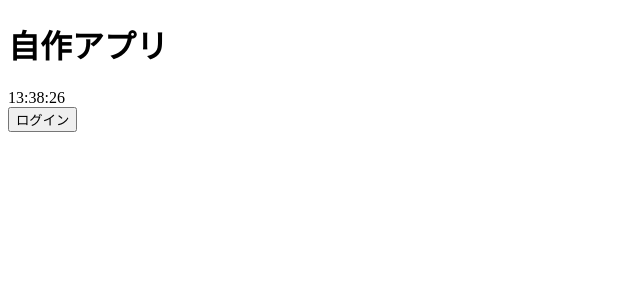
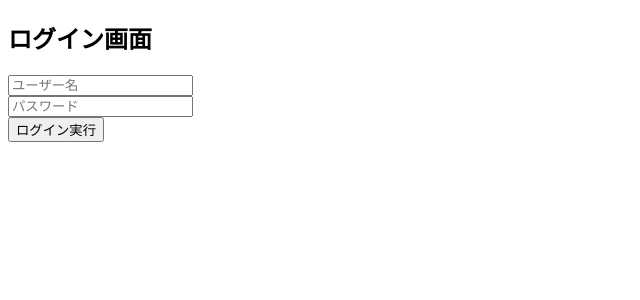
Before and after one commit to Nakahota/practice_TypeScript, a React (Vite) app: page /login in a window 1280 px wide. Shown: the top 300 px of the page, without its empty margins (0-640 px from the left). Built offline with nearby package versions, Linux system fonts and the light colour scheme.

Commit message:
【実装】コミット忘れの対応

```diff
--- a/package.json
+++ b/package.json
@@ -22,7 +22,7 @@
     "express": "^5.2.1",
     "react": "^19.2.7",
     "react-dom": "^19.2.7",
-    "react-router-dom": "^7.17.0"
+    "react-router-dom": "^7.18.0"
   },
   "main": "index.js",
   "keywords": [],
--- a/src/App.tsx
+++ b/src/App.tsx
@@ -1,10 +1,12 @@
 import { useEffect, useState } from "react";
+import { Routes, Route } from "react-router-dom";
+
 import MainPage from "./pages/MainPage";
 import LoginPage from "./pages/LoginPage";
+import DashBoardPage from "./pages/DashBoardPage";
 
 function App() {
   const [time, setTime] = useState("");
-  const [isLoginPage, setIsLoginPage] = useState(false);
 
   useEffect(() => {
     const updateClock = () => {
@@ -24,15 +26,23 @@ function App() {
     return () => clearInterval(timer);
   }, []);
 
-  if (isLoginPage) {
-    return <LoginPage />;
-  }
+  return (
+    <Routes>
+      <Route
+        path="/"
+        element={<MainPage time={time} />}
+      />
 
-  return (
-    <MainPage
-      time={time}
-      onLogin={() => setIsLoginPage(true)}
-    />
+      <Route
+        path="/login"
+        element={<LoginPage />}
+      />
+
+      <Route
+        path="/dashboard"
+        element={<DashBoardPage />}
+      />
+    </Routes>
   );
 }
 
--- a/src/features/auth/components/LoginForm.tsx
+++ b/src/features/auth/components/LoginForm.tsx
@@ -1,16 +1,31 @@
 import { useState } from "react";
 import { useAuth } from "../hooks/useAuth";
+import { useNavigate } from "react-router-dom";
 
 console.log("LoginForm描画");
 
 function LoginForm() {
+
+  const navigate = useNavigate();
+
   const [userId, setUserId] = useState("");
   const [password, setPassword] = useState("");
   const { login } = useAuth();
 
-const handleLogin = () => {
-  login(userId, password);
-};
+  const handleLogin = async () => {
+    try {
+      const result = await login(
+        userId,
+        password
+      );
+
+      navigate("/dashboard");
+
+      alert("ログイン成功");
+    } catch (error) {
+      alert("ログイン失敗");
+    }
+  };
 
   return (
     <>
--- a/src/features/auth/hooks/useAuth.ts
+++ b/src/features/auth/hooks/useAuth.ts
@@ -9,7 +9,7 @@ export function useAuth() {
 
     const result = await authLogin(userId, password);
 
-    console.log(result)
+    return result;
   };
 
   return {
--- a/src/main.tsx
+++ b/src/main.tsx
@@ -1,6 +1,11 @@
 import ReactDOM from "react-dom/client";
+import { BrowserRouter } from "react-router-dom";
 import App from "./App";
 
 ReactDOM.createRoot(
   document.getElementById("root")!
-).render(<App />);
+).render(
+  <BrowserRouter>
+    <App />
+  </BrowserRouter>
+);
--- a/src/pages/DashBoardPage.tsx
+++ b/src/pages/DashBoardPage.tsx
@@ -0,0 +1,11 @@
+function DashBoardPage() {
+  return (
+    <>
+      <h1>ダッシュボード</h1>
+
+      <p>ログインに成功しました！</p>
+    </>
+  );
+}
+
+export default DashBoardPage;
--- a/src/pages/MainPage.tsx
+++ b/src/pages/MainPage.tsx
@@ -1,16 +1,19 @@
+import { useNavigate } from "react-router-dom";
+
 type Props = {
   time: string;
-  onLogin: () => void;
 };
 
-function MainPage({ time, onLogin }: Props) {
+function MainPage({ time }: Props) {
+  const navigate = useNavigate();
+
   return (
     <>
       <h1>自作アプリ</h1>
 
       <div>{time}</div>
 
-      <button onClick={onLogin}>
+      <button onClick={() => navigate("/login")}>
         ログイン
       </button>
     </>
```
Also changed, not shown: 1 other file (tests, documents, lock files or other folders).
